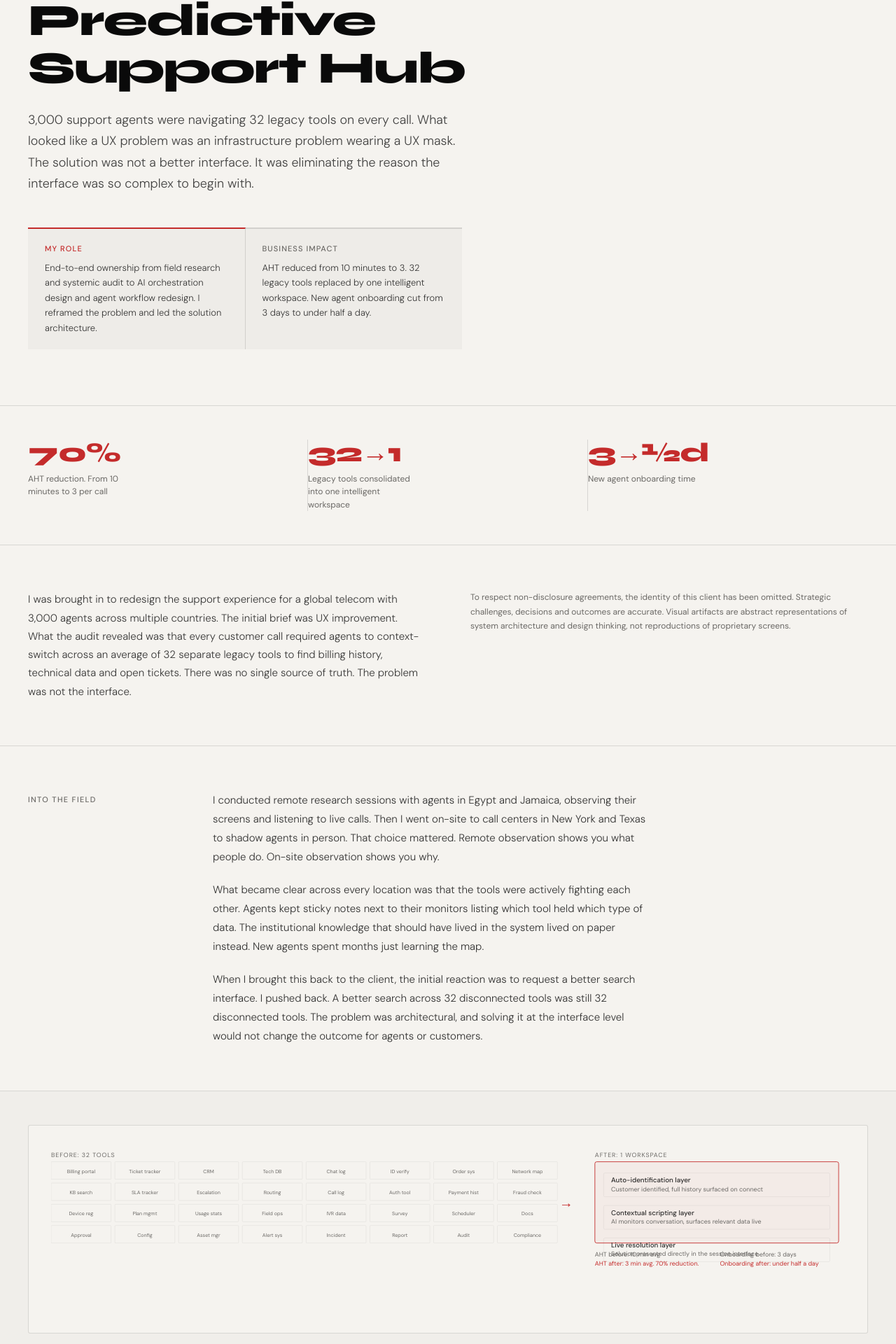
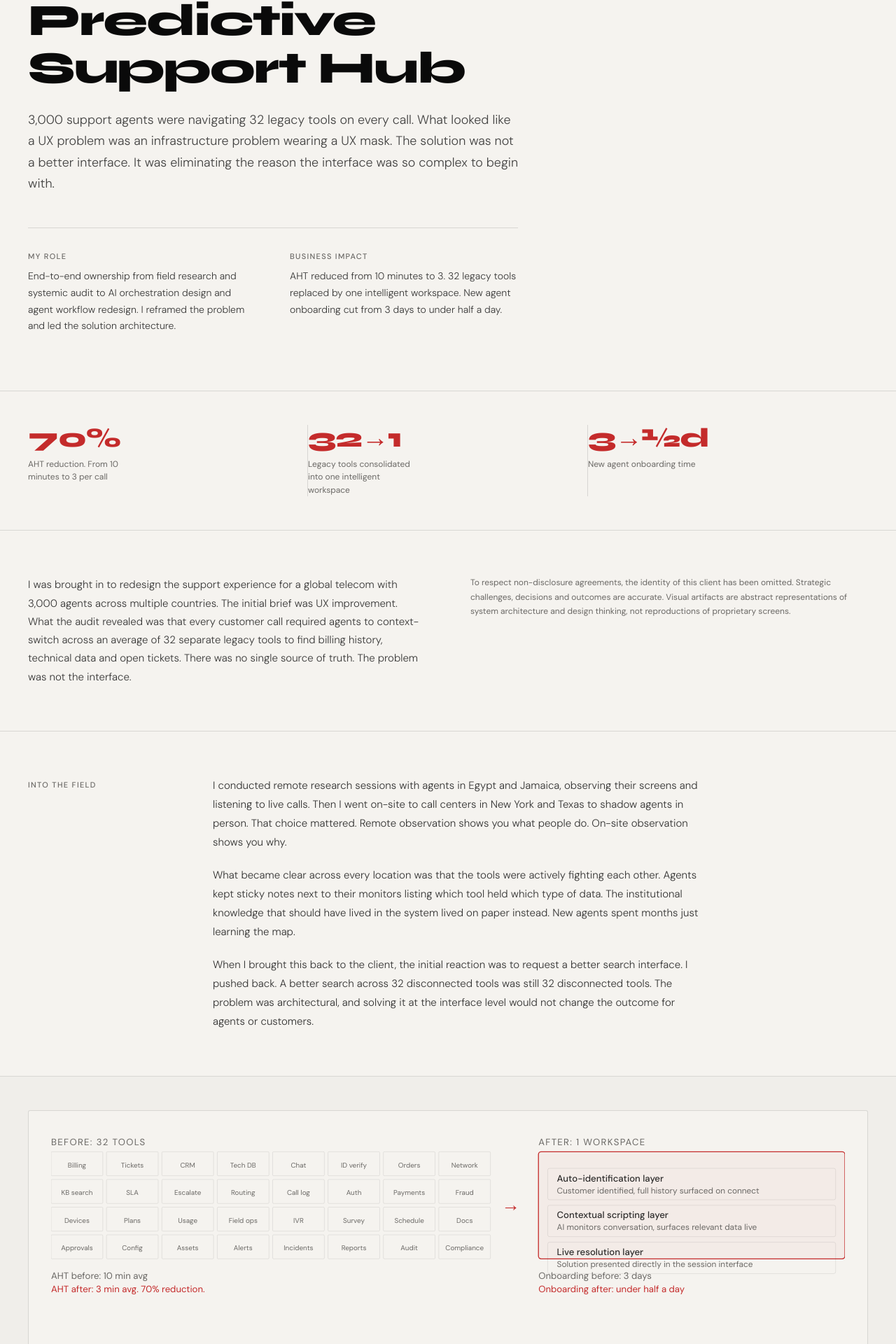
Before and after one commit to cruz-felipe/ux-portfolio, a Next.js app: page /work/predictive-support-hub in a window 1280 px wide. Shown: the part 196-2116 px from the top of the page at 70% size. Built offline with nearby package versions, Linux system fonts and the light colour scheme.

Commit message:
Add files via upload

```diff
--- a/components/ResponsiveStyles.tsx
+++ b/components/ResponsiveStyles.tsx
@@ -177,7 +177,7 @@ export default function ResponsiveStyles() {
         .case-callout { grid-template-columns: 1fr !important; gap: 1.5rem !important; }
         .case-metrics { grid-template-columns: 1fr 1fr !important; }
         .case-context { grid-template-columns: 1fr !important; }
-        .case-section { grid-template-columns: 1fr !important; gap: 1rem !important; }
+        .case-section { grid-template-columns: 1fr !important; gap: 1.5rem !important; }
       }
 
       @media (max-width: 680px) {
--- a/components/case-study/CaseLayout.tsx
+++ b/components/case-study/CaseLayout.tsx
@@ -1,6 +1,42 @@
 "use client";
 import Link from "next/link";
-import { useEffect, useState } from "react";
+import { useEffect, useRef, useState } from "react";
+
+function useCountUp(target: number, duration = 1400) {
+  const [count, setCount] = useState(0);
+  const [started, setStarted] = useState(false);
+  const ref = useRef<HTMLSpanElement>(null);
+  useEffect(() => {
+    if (!ref.current) return;
+    const observer = new IntersectionObserver(
+      ([entry]) => { if (entry.isIntersecting) setStarted(true); },
+      { threshold: 0.5 }
+    );
+    observer.observe(ref.current);
+    return () => observer.disconnect();
+  }, []);
+  useEffect(() => {
+    if (!started) return;
+    const start = performance.now();
+    const tick = (now: number) => {
+      const p = Math.min((now - start) / duration, 1);
+      const e = 1 - Math.pow(1 - p, 3);
+      setCount(Math.round(e * target));
+      if (p < 1) requestAnimationFrame(tick);
+    };
+    requestAnimationFrame(tick);
+  }, [started, target, duration]);
+  return { ref, count };
+}
+
+function AnimatedMetric({ value }: { value: string }) {
+  // Parse numeric prefix: "50%", "70%", "32→1", "3mo", "3→½d", "<½d"
+  const numMatch = value.match(/^(\d+)/);
+  const { ref, count } = useCountUp(numMatch ? parseInt(numMatch[1]) : 0);
+  if (!numMatch) return <span>{value}</span>;
+  const suffix = value.slice(numMatch[1].length);
+  return <span><span ref={ref}>{count}</span>{suffix}</span>;
+}
 
 interface Metric { value: string; label: string; }
 interface Section { title: string; body: string | string[]; }
@@ -42,7 +78,7 @@ export default function CaseLayout({ data }: { data: CaseStudyData }) {
         backdropFilter: "blur(12px)",
         borderBottom: "0.5px solid var(--border)",
       }}>
-        <Link href="/#work" style={{
+        <a href="/" style={{
           display: "flex", alignItems: "center", gap: "0.5rem",
           fontFamily: "var(--font-body)", fontSize: "13px",
           color: "var(--muted)", textDecoration: "none",
@@ -55,7 +91,7 @@ export default function CaseLayout({ data }: { data: CaseStudyData }) {
             <path d="M12 7H2M6 3L2 7l4 4" stroke="currentColor" strokeWidth="1.3" strokeLinecap="round" strokeLinejoin="round"/>
           </svg>
           All work
-        </Link>
+        </a>
         <span style={{ fontFamily: "var(--font-body)", fontSize: "12px", letterSpacing: "0.1em", textTransform: "uppercase", color: "var(--muted)" }}>
           {data.index} / 03
         </span>
@@ -82,10 +118,7 @@ export default function CaseLayout({ data }: { data: CaseStudyData }) {
                 </span>
               </>
             )}
-            <span style={{ color: "var(--border)" }}>·</span>
-            <span style={{ fontFamily: "var(--font-body)", fontSize: "11px", fontWeight: 500, letterSpacing: "0.12em", textTransform: "uppercase", color: "var(--muted)" }}>
-              {data.year}
-            </span>
+
           </div>
 
           {/* Title */}
@@ -105,37 +138,26 @@ export default function CaseLayout({ data }: { data: CaseStudyData }) {
             fontSize: "clamp(1rem, 1.4vw, 1.2rem)",
             fontWeight: 300, lineHeight: 1.7,
             color: "var(--ink)", opacity: 0.75,
-            maxWidth: "620px", marginBottom: "3rem",
+            maxWidth: "700px", marginBottom: "3rem",
           }}>
             {data.tagline}
           </p>
 
-          {/* Role + impact callout — two stat blocks side by side */}
-          <div className="case-callout" style={{ display: "flex", gap: "0", maxWidth: "620px" }}>
-            <div style={{
-              flex: 1,
-              padding: "1.25rem 1.5rem",
-              borderTop: "2px solid var(--red)",
-              borderRight: "0.5px solid var(--border)",
-              background: "color-mix(in srgb, var(--ink) 3%, var(--paper))",
-            }}>
-              <p style={{ fontFamily: "var(--font-body)", fontSize: "11px", fontWeight: 500, letterSpacing: "0.1em", textTransform: "uppercase", color: "var(--red)", margin: "0 0 0.5rem" }}>
+          {/* Role + impact — clean two-column metadata */}
+          <div className="case-callout" style={{ display: "grid", gridTemplateColumns: "1fr 1fr", gap: "3rem", maxWidth: "700px", paddingTop: "2rem", borderTop: "0.5px solid var(--border)" }}>
+            <div>
+              <p style={{ fontFamily: "var(--font-body)", fontSize: "11px", fontWeight: 500, letterSpacing: "0.12em", textTransform: "uppercase", color: "var(--muted)", margin: "0 0 0.5rem" }}>
                 My role
               </p>
-              <p style={{ fontFamily: "var(--font-body)", fontSize: "13px", fontWeight: 300, lineHeight: 1.65, color: "var(--ink)", opacity: 0.8, margin: 0 }}>
+              <p style={{ fontFamily: "var(--font-body)", fontSize: "14px", fontWeight: 300, lineHeight: 1.7, color: "var(--ink)", opacity: 0.8, margin: 0 }}>
                 {data.roleDetail}
               </p>
             </div>
-            <div style={{
-              flex: 1,
-              padding: "1.25rem 1.5rem",
-              borderTop: "2px solid var(--border)",
-              background: "color-mix(in srgb, var(--ink) 3%, var(--paper))",
-            }}>
-              <p style={{ fontFamily: "var(--font-body)", fontSize: "11px", fontWeight: 500, letterSpacing: "0.1em", textTransform: "uppercase", color: "var(--muted)", margin: "0 0 0.5rem" }}>
+            <div>
+              <p style={{ fontFamily: "var(--font-body)", fontSize: "11px", fontWeight: 500, letterSpacing: "0.12em", textTransform: "uppercase", color: "var(--muted)", margin: "0 0 0.5rem" }}>
                 Business impact
               </p>
-              <p style={{ fontFamily: "var(--font-body)", fontSize: "13px", fontWeight: 300, lineHeight: 1.65, color: "var(--ink)", opacity: 0.8, margin: 0 }}>
+              <p style={{ fontFamily: "var(--font-body)", fontSize: "14px", fontWeight: 300, lineHeight: 1.7, color: "var(--ink)", opacity: 0.8, margin: 0 }}>
                 {data.impactSummary}
               </p>
             </div>
@@ -145,7 +167,7 @@ export default function CaseLayout({ data }: { data: CaseStudyData }) {
 
       {/* Metrics strip */}
       <section style={{ borderTop: "0.5px solid var(--border)", borderBottom: "0.5px solid var(--border)", padding: "3rem 2.5rem" }}>
-        <div style={{ display: "grid", gridTemplateColumns: `repeat(${data.metrics.length}, 1fr)` }} className="case-metrics">
+        <div style={{ display: "grid", gridTemplateColumns: "repeat(3, 1fr)" }} className="case-metrics">
           {data.metrics.map((m, i) => (
             <div key={i} style={{
               padding: "0 2rem",
@@ -153,7 +175,7 @@ export default function CaseLayout({ data }: { data: CaseStudyData }) {
               paddingLeft: i === 0 ? 0 : undefined,
             }}>
               <div style={{ fontFamily: "var(--font-display)", fontSize: "clamp(1.8rem, 3vw, 2.8rem)", fontWeight: 800, letterSpacing: "-0.03em", lineHeight: 1, marginBottom: "0.5rem" }}>
-                <span style={{ color: "var(--red)" }}>{m.value}</span>
+                <span style={{ color: "var(--red)" }}><AnimatedMetric value={m.value} /></span>
               </div>
               <p style={{ fontFamily: "var(--font-body)", fontSize: "12px", color: "var(--muted)", lineHeight: 1.55, margin: 0, maxWidth: "160px" }}>
                 {m.label}
@@ -195,7 +217,7 @@ export default function CaseLayout({ data }: { data: CaseStudyData }) {
               }}>
                 {section.title}
               </h2>
-              <div style={{ maxWidth: "620px" }}>
+              <div style={{ maxWidth: "700px" }}>
                 {Array.isArray(section.body) ? section.body.map((para, pi) => (
                   <p key={pi} style={{
                     fontFamily: "var(--font-body)", fontSize: "15px",
--- a/components/case-study/SalesArtifacts.tsx
+++ b/components/case-study/SalesArtifacts.tsx
@@ -146,9 +146,9 @@ export function ResearchMethodologyArtifact() {
           ))}
           {/* Finding */}
           <line x1={i * 288 + 20} y1="148" x2={i * 288 + 254} y2="148" stroke="var(--border)" strokeWidth="0.5"/>
-          <text x={i * 288 + 20} y="163" fontFamily="var(--font-body)" fontSize="9" fill="var(--muted)" letterSpacing="1">KEY FINDING</text>
+          <text x={i * 288 + 137} y="163" textAnchor="middle" fontFamily="var(--font-body)" fontSize="9" fill="var(--muted)" letterSpacing="1">KEY FINDING</text>
           {m.finding.split("\n").map((line, li) => (
-            <text key={li} x={i * 288 + 137} y={177 + li * 14} textAnchor="middle" fontFamily="var(--font-body)" fontSize="11" fill="var(--red)">{line}</text>
+            <text key={li} x={i * 288 + 137} y={178 + li * 15} textAnchor="middle" fontFamily="var(--font-body)" fontSize="11" fill="var(--red)">{line}</text>
           ))}
         </g>
       ))}
--- a/components/case-study/SupportHubArtifacts.tsx
+++ b/components/case-study/SupportHubArtifacts.tsx
@@ -1,63 +1,57 @@
 export function ConsolidationMapArtifact() {
-  // 32 tools in 4 rows of 8, each 100px wide, 28px tall, 4px gap
   const tools = [
-    "Billing portal","Ticket tracker","CRM","Tech DB","Chat log","ID verify","Order sys","Network map",
-    "KB search","SLA tracker","Escalation","Routing","Call log","Auth tool","Payment hist","Fraud check",
-    "Device reg","Plan mgmt","Usage stats","Field ops","IVR data","Survey","Scheduler","Docs",
-    "Approval","Config","Asset mgr","Alert sys","Incident","Report","Audit","Compliance",
+    "Billing","Tickets","CRM","Tech DB","Chat","ID verify","Orders","Network",
+    "KB search","SLA","Escalate","Routing","Call log","Auth","Payments","Fraud",
+    "Devices","Plans","Usage","Field ops","IVR","Survey","Schedule","Docs",
+    "Approvals","Config","Assets","Alerts","Incidents","Reports","Audit","Compliance",
   ];
-  const colW = 96, rowH = 28, colGap = 6, rowGap = 6;
+  // Grid: 8 cols, 4 rows, each cell 56x26, gap 4
+  const cW = 56, rH = 26, cG = 4, rG = 4;
   const cols = 8;
-  const gridW = cols * colW + (cols - 1) * colGap;
-  const rows = 4;
-  const gridH = rows * rowH + (rows - 1) * rowGap;
+  const gW = cols * cW + (cols - 1) * cG; // 8*56 + 7*4 = 476
+  const gH = 4 * rH + 3 * rG;             // 4*26 + 3*4 = 116
 
-  // After panel x offset
-  const afterX = gridW + 60;
-  const totalW = afterX + 400;
+  const arrowX = gW + 20;
+  const afterX = arrowX + 32;
+  const afterW = 860 - afterX;             // remaining width
 
   return (
-    <svg viewBox={`0 0 ${totalW} 260`} fill="none" xmlns="http://www.w3.org/2000/svg" style={{ width: "100%", height: "auto" }}>
-
-      {/* BEFORE */}
-      <text x="0" y="14" fontFamily="var(--font-body)" fontSize="10" fill="var(--muted)" letterSpacing="1">BEFORE: 32 TOOLS</text>
+    <svg viewBox="0 0 860 220" fill="none" xmlns="http://www.w3.org/2000/svg" style={{ width: "100%", height: "auto" }}>
+      <text x="0" y="13" fontFamily="var(--font-body)" fontSize="10" fill="var(--muted)" letterSpacing="1">BEFORE: 32 TOOLS</text>
       {tools.map((tool, i) => {
         const c = i % cols;
         const r = Math.floor(i / cols);
-        const x = c * (colW + colGap);
-        const y = 22 + r * (rowH + rowGap);
+        const x = c * (cW + cG);
+        const y = 20 + r * (rH + rG);
         return (
           <g key={i}>
-            <rect x={x} y={y} width={colW} height={rowH} rx="1" fill="none" stroke="var(--border)" strokeWidth="0.5"/>
-            <text x={x + colW / 2} y={y + 18} textAnchor="middle" fontFamily="var(--font-body)" fontSize="8" fill="var(--muted)">{tool}</text>
+            <rect x={x} y={y} width={cW} height={rH} rx="1" fill="none" stroke="var(--border)" strokeWidth="0.5"/>
+            <text x={x + cW/2} y={y + 17} textAnchor="middle" fontFamily="var(--font-body)" fontSize="7.5" fill="var(--muted)">{tool}</text>
           </g>
         );
       })}
 
-      {/* Arrow */}
-      <text x={gridW + 14} y={22 + gridH / 2 + 8} textAnchor="middle" fontFamily="var(--font-display)" fontSize="22" fontWeight="800" fill="var(--red)">→</text>
+      <text x={arrowX + 2} y={20 + gH/2 + 6} textAnchor="middle" fontFamily="var(--font-display)" fontSize="20" fontWeight="800" fill="var(--red)">→</text>
 
-      {/* AFTER */}
-      <text x={afterX} y="14" fontFamily="var(--font-body)" fontSize="10" fill="var(--muted)" letterSpacing="1">AFTER: 1 WORKSPACE</text>
-      <rect x={afterX} y="22" width="390" height={gridH} rx="3" fill="var(--red)" fillOpacity="0.04" stroke="var(--red)" strokeWidth="1"/>
+      <text x={afterX} y="13" fontFamily="var(--font-body)" fontSize="10" fill="var(--muted)" letterSpacing="1">AFTER: 1 WORKSPACE</text>
+      <rect x={afterX} y="20" width={afterW} height={gH} rx="3" fill="var(--red)" fillOpacity="0.04" stroke="var(--red)" strokeWidth="1"/>
 
       {[
-        { y: 40, title: "Auto-identification layer", sub: "Customer identified, full history surfaced on connect" },
-        { y: 92, title: "Contextual scripting layer", sub: "AI monitors conversation, surfaces relevant data live" },
-        { y: 144, title: "Live resolution layer", sub: "Solution presented directly in the session interface" },
+        { dy: 18, title: "Auto-identification layer", sub: "Customer identified, full history surfaced on connect" },
+        { dy: 58, title: "Contextual scripting layer", sub: "AI monitors conversation, surfaces relevant data live" },
+        { dy: 98, title: "Live resolution layer", sub: "Solution presented directly in the session interface" },
       ].map((layer, i) => (
         <g key={i}>
-          <rect x={afterX + 14} y={layer.y} width="362" height="38" rx="2" fill="none" stroke="var(--border)" strokeWidth="0.5"/>
-          <text x={afterX + 26} y={layer.y + 15} fontFamily="var(--font-body)" fontSize="11" fontWeight="500" fill="var(--ink)" fillOpacity="0.85">{layer.title}</text>
-          <text x={afterX + 26} y={layer.y + 29} fontFamily="var(--font-body)" fontSize="10" fill="var(--muted)">{layer.sub}</text>
+          <rect x={afterX + 10} y={20 + layer.dy} width={afterW - 20} height="34" rx="2" fill="none" stroke="var(--border)" strokeWidth="0.5"/>
+          <text x={afterX + 20} y={20 + layer.dy + 14} fontFamily="var(--font-body)" fontSize="10" fontWeight="500" fill="var(--ink)" fillOpacity="0.85">{layer.title}</text>
+          <text x={afterX + 20} y={20 + layer.dy + 27} fontFamily="var(--font-body)" fontSize="9" fill="var(--muted)">{layer.sub}</text>
         </g>
       ))}
 
-      {/* Stats */}
-      <text x={afterX} y={22 + gridH + 22} fontFamily="var(--font-body)" fontSize="10" fill="var(--muted)">AHT before: 10 min avg</text>
-      <text x={afterX} y={22 + gridH + 36} fontFamily="var(--font-body)" fontSize="10" fill="var(--red)">AHT after: 3 min avg. 70% reduction.</text>
-      <text x={afterX + 200} y={22 + gridH + 22} fontFamily="var(--font-body)" fontSize="10" fill="var(--muted)">Onboarding before: 3 days</text>
-      <text x={afterX + 200} y={22 + gridH + 36} fontFamily="var(--font-body)" fontSize="10" fill="var(--red)">Onboarding after: under half a day</text>
+      <text x="0" y={20 + gH + 22} fontFamily="var(--font-body)" fontSize="10" fill="var(--muted)">AHT before: 10 min avg</text>
+      <text x="0" y={20 + gH + 36} fontFamily="var(--font-body)" fontSize="10" fill="var(--red)">AHT after: 3 min avg. 70% reduction.</text>
+      <text x={afterX} y={20 + gH + 22} fontFamily="var(--font-body)" fontSize="10" fill="var(--muted)">Onboarding before: 3 days</text>
+      <text x={afterX} y={20 + gH + 36} fontFamily="var(--font-body)" fontSize="10" fill="var(--red)">Onboarding after: under half a day</text>
     </svg>
   );
 }
```
Also changed, not shown: components/Footer.tsx (+4 -4 lines).
